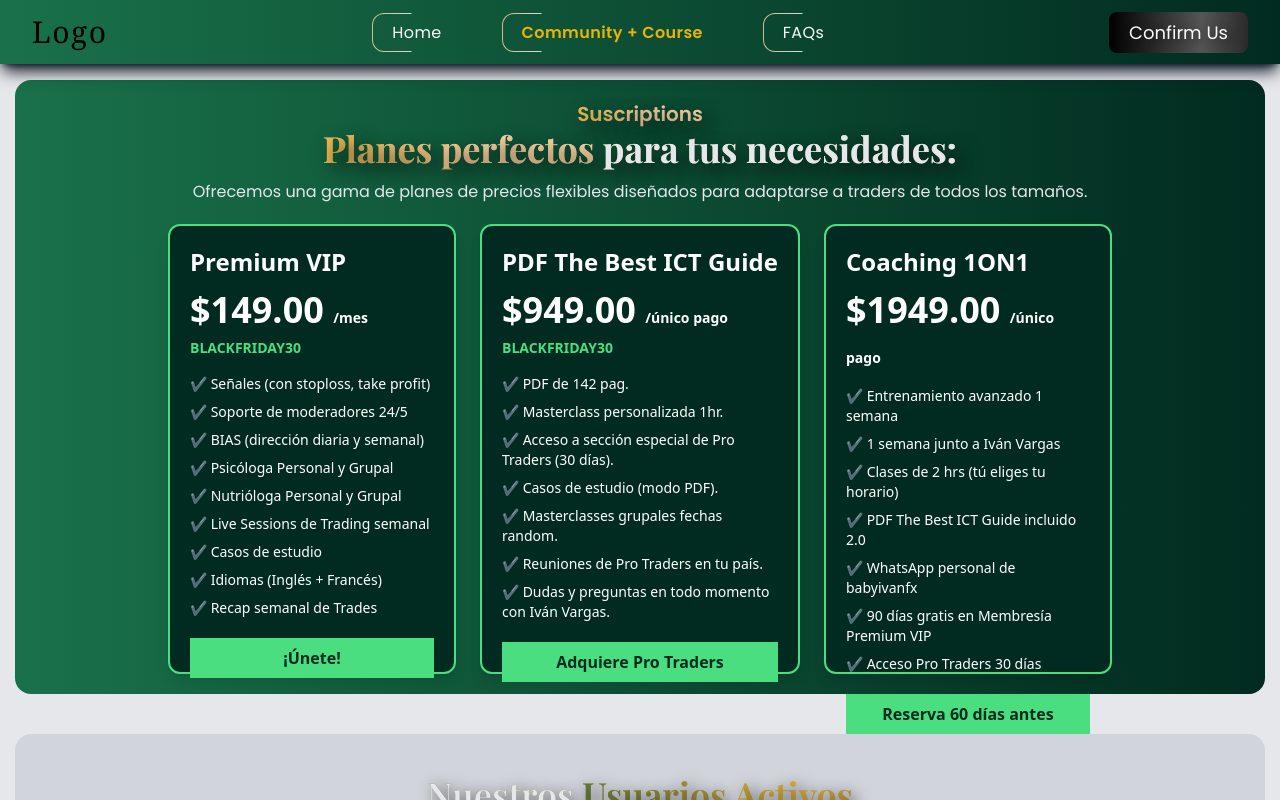
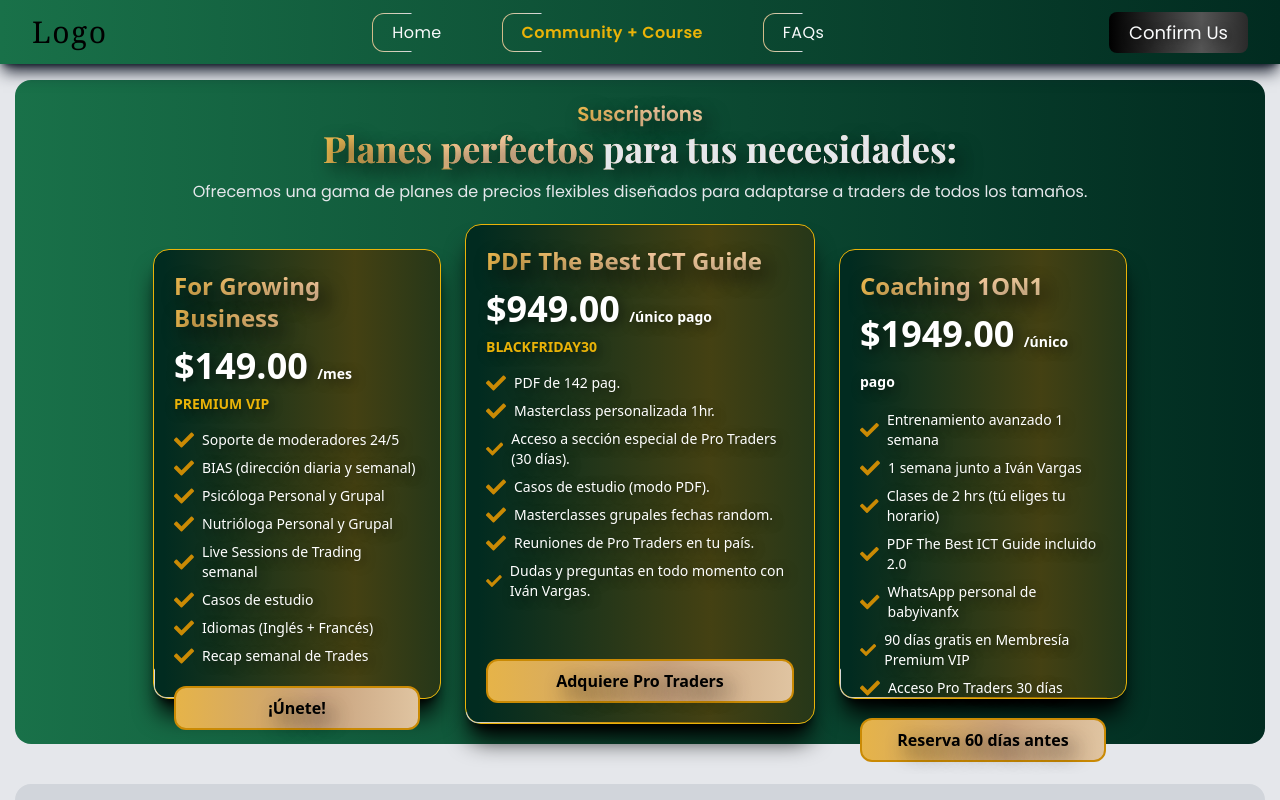
Before and after one commit to Yedixdev/FX.KILLERS-Traders, a React (Vite) app: page /suscriptions in a window 1280 px wide. Shown: the top 800 px of the page. Built offline with nearby package versions, Linux system fonts and the light colour scheme; a web font is replaced by a local one.

Commit message:
Interfaz de Planes

```diff
--- a/src/App.css
+++ b/src/App.css
@@ -2,7 +2,7 @@
   padding: 0;
   margin: 0;
   box-sizing: border-box;
-  font-family: sans-serif;
+  font-family: "Poppins";
 }
 
 body {
@@ -13,7 +13,6 @@ body {
   background-position: center; /* Centra el fondo */
   margin: 0; /* Elimina márgenes del body */
   padding: 0; /* Elimina padding del body */
-  font-family: "Poppins", sans-serif; /* Fuente general */
   color: #101010; /* Color de texto general */
 }
 
--- a/src/components/FAQs-Accordions.tsx
+++ b/src/components/FAQs-Accordions.tsx
@@ -72,7 +72,6 @@ const FAQsAccordions: React.FC = () => {
           </div>
         </div>
 
-        {/* Acordeones */}
         <motion.div
           className="flex flex-col gap-6 w-full md:w-[600px]"
           initial={{ opacity: 0, x: 50 }}
@@ -128,7 +127,6 @@ const FAQsAccordions: React.FC = () => {
             ))
           )}
 
-          {/* Botón para volver al video */}
           {selectedCategory !== null && (
             <button
               onClick={() => setSelectedCategory(null)}
--- a/src/components/Suscriptions-PlansPay.tsx
+++ b/src/components/Suscriptions-PlansPay.tsx
@@ -1,84 +1,158 @@
-import { motion } from "framer-motion"
-const PlansPay = () => {
-   return(
+import React from 'react';
+import { motion } from "framer-motion";
+import { FaCheck } from "react-icons/fa";
+import { BorderBeam } from "@/components/ui/border-beam";
+interface Plan {
+  title: string;
+  price: string;
+  period: string;
+  tag?: string;
+  features: string[];
+  buttonText: string;
+  width?: string;
+  height?: string;
+}
+
+const PlansPay: React.FC = () => {
+  const plans: Plan[] = [
+    {
+      title: "For Growing Business",
+      price: "149.00",
+      period: "/mes",
+      tag: "PREMIUM VIP",
+      features: [
+        "Soporte de moderadores 24/5",
+        "BIAS (dirección diaria y semanal)",
+        "Psicóloga Personal y Grupal",
+        "Nutrióloga Personal y Grupal",
+        "Live Sessions de Trading semanal",
+        "Casos de estudio",
+        "Idiomas (Inglés + Francés)",
+        "Recap semanal de Trades"
+      ],
+      buttonText: "¡Únete!",
+    },
+    {
+      title: "PDF The Best ICT Guide",
+      price: "949.00",
+      period: "/único pago",
+      tag: "BLACKFRIDAY30",
+      features: [
+        "PDF de 142 pag.",
+        "Masterclass personalizada 1hr.",
+        "Acceso a sección especial de Pro Traders (30 días).",
+        "Casos de estudio (modo PDF).",
+        "Masterclasses grupales fechas random.",
+        "Reuniones de Pro Traders en tu país.",
+        "Dudas y preguntas en todo momento con Iván Vargas."
+      ],
+      buttonText: "Adquiere Pro Traders",
+      width: "w-[350px]",
+      height: "h-[500px]"
+    },
+    {
+      title: "Coaching 1ON1",
+      price: "1949.00",
+      period: "/único pago",
+      features: [
+        "Entrenamiento avanzado 1 semana",
+        "1 semana junto a Iván Vargas",
+        "Clases de 2 hrs (tú eliges tu horario)",
+        "PDF The Best ICT Guide incluido 2.0",
+        "WhatsApp personal de babyivanfx",
+        "90 días gratis en Membresía Premium VIP",
+        "Acceso Pro Traders 30 días"
+      ],
+      buttonText: "Reserva 60 días antes",
+    }
+  ];
+
+  const cardVariants = {
+    hidden: (index: number) => ({
+      opacity: 0,
+      x: index === 1 ? 0 : index === 0 ? 100 : -100,
+      y: index === 1 ? 100 : 0,
+      scale: index === 1 ? 0.1 : 1,
+    }),
+    visible: (index: number) => ({
+      opacity: 1,
+      x: 0,
+      y: 0,
+      scale: 1,
+      transition: {
+        duration: 0.6,
+        delay: index === 1 ? 0 : 2,
+        ease: "easeOut"
+      }
+    }),
+  };
+return (
     <motion.div
-      className="xl:w-[1250px] bg-gradient-green h-auto mx-auto  p-3 lg:rounded-2xl flex flex-col py-5 justify-center items-center"
-      initial={{ opacity: 0, y: 50 }}
+      className="xl:w-[1250px] bg-gradient-green h-auto mx-auto p-3 lg:rounded-2xl flex flex-col py-5 justify-center items-center"
+      initial={{ opacity: 0, y: -50 }}
       whileInView={{ opacity: 1, y: 0 }}
       viewport={{ once: false, amount: 0.3 }}
-      transition={{ duration: 0.5 }}
+      transition={{ duration: 0.8 }}
     >
-         <span className="font-poppins font-semibold contact-home-highlight text-xl">Suscriptions</span>
-         <div className="text-4xl font-display font-bold contact-home-highlight text-center pb-3 ">
-            <span className="contact-home-highlight"> Planes perfectos </span>
+      <span className="font-poppins font-semibold contact-home-highlight text-xl">
+        Suscriptions
+      </span>
+      <div className="text-4xl font-display font-bold contact-home-highlight text-center pb-3">
+        <span className="contact-home-highlight">Planes perfectos </span>
         <span className="text-gray-200"> para tus necesidades:</span>
       </div>
-         <div className="font-poppins text-gray-200  text-center">Ofrecemos una gama de planes de precios flexibles diseñados para adaptarse a traders de todos los tamaños.</div>
-         <div className="w-full flex justify-center gap-6 items-center mt-5">
-
-            <div className="bg-green2 text-white h-[450px] w-72 rounded-xl border-2 border-green-400 p-5 flex flex-col justify-between shadow-lg">
-               <div>
-                  <h2 className="text-2xl font-bold">Premium VIP</h2>
-                  <p className="text-4xl font-bold mt-3">$149.00 <span className="text-sm">/mes</span></p>
-                  <p className="text-green-400 text-sm font-semibold mt-2">BLACKFRIDAY30</p>
+      <div className="font-poppins text-gray-200 text-center">
+        Ofrecemos una gama de planes de precios flexibles diseñados para adaptarse a traders de todos los tamaños.
+      </div>
+      <div className="w-full flex flex-wrap justify-center gap-6 items-center mt-5">
+        {plans.map((plan, index) => (
+          <motion.div
+            key={index}
+            custom={index}
+            variants={cardVariants}
+            initial="hidden"
+            whileInView="visible"
+            viewport={{ once: false, amount: 0.3 }}
+            className={`plant-bg-black text-white ${plan.height || "h-[450px]"} ${plan.width || "w-72"} rounded-2xl border-[1px] border-yellow-500 p-5 flex flex-col justify-between shadow-xl shadow-black relative`}
+            whileHover={{
+              scale: 1.05,
+              transition: { duration: 0.2 }
+            }}
+          >
+            <div className="absolute inset-0">
+              <BorderBeam size={250} duration={25} delay={9} className="z-0 rounded-xl" />
+            </div>
+            <div className="relative z-10">
+              <h2 className="text-2xl font-bold contact-home-highlight">{plan.title}</h2>
+              <p className="text-4xl font-bold mt-3">${plan.price} <span className="text-sm">{plan.period}</span></p>
+              {plan.tag && <p className="text-yellow-500 text-sm font-semibold mt-2">{plan.tag}</p>}
               <ul className="text-sm mt-4 space-y-2">
-                  <li>✔️ Señales (con stoploss, take profit)</li>
-                  <li>✔️ Soporte de moderadores 24/5</li>
-                  <li>✔️ BIAS (dirección diaria y semanal)</li>
-                  <li>✔️ Psicóloga Personal y Grupal</li>
-                  <li>✔️ Nutrióloga Personal y Grupal</li>
-                  <li>✔️ Live Sessions de Trading semanal</li>
-                  <li>✔️ Casos de estudio</li>
-                  <li>✔️ Idiomas (Inglés + Francés)</li>
-                  <li>✔️ Recap semanal de Trades</li>
+                {plan.features.map((feature, featureIndex) => (
+                  <motion.li
+                    key={featureIndex}
+                    initial={{ opacity: 0, x: -20 }}
+                    whileInView={{ opacity: 1, x: 0 }}
+                    transition={{ delay: 0.1 * featureIndex }}
+                    className="flex items-center gap-2"
+                  >
+                    <FaCheck className="text-yellow-600 text-xl"/>
+                    {feature}
+                  </motion.li>
+                ))}
               </ul>
             </div>
-               <button className="bg-green-400 text-green2 font-bold py-2 px-4 rounded-lg mt-5">
-                  ¡Únete!
-               </button>
-            </div>
-
-            <div className="bg-green2 text-white h-[450px] w-80 rounded-xl border-2 border-green-400 p-5 flex flex-col justify-between shadow-lg">
-               <div>
-                  <h2 className="text-2xl font-bold">PDF The Best ICT Guide</h2>
-                  <p className="text-4xl font-bold mt-3">$949.00 <span className="text-sm">/único pago</span></p>
-                  <p className="text-green-400 text-sm font-semibold mt-2">BLACKFRIDAY30</p>
-                  <ul className="text-sm mt-4 space-y-2">
-                  <li>✔️ PDF de 142 pag.</li>
-                  <li>✔️ Masterclass personalizada 1hr.</li>
-                  <li>✔️ Acceso a sección especial de Pro Traders (30 días).</li>
-                  <li>✔️ Casos de estudio (modo PDF).</li>
-                  <li>✔️ Masterclasses grupales fechas random.</li>
-                  <li>✔️ Reuniones de Pro Traders en tu país.</li>
-                  <li>✔️ Dudas y preguntas en todo momento con Iván Vargas.</li>
-                  </ul>
-               </div>
-               <button className="bg-green-400 text-green2 font-bold py-2 px-4 rounded-lg mt-5">
-                  Adquiere Pro Traders
-               </button>
-            </div>
-
-            <div className="bg-green2 text-white h-[450px] w-72 rounded-xl border-2 border-green-400 p-5 flex flex-col justify-between shadow-lg">
-               <div>
-                  <h2 className="text-2xl font-bold">Coaching 1ON1</h2>
-                  <p className="text-4xl font-bold mt-3">$1949.00 <span className="text-sm">/único pago</span></p>
-                  <ul className="text-sm mt-4 space-y-2">
-                  <li>✔️ Entrenamiento avanzado 1 semana</li>
-                  <li>✔️ 1 semana junto a Iván Vargas</li>
-                  <li>✔️ Clases de 2 hrs (tú eliges tu horario)</li>
-                  <li>✔️ PDF The Best ICT Guide incluido 2.0</li>
-                  <li>✔️ WhatsApp personal de babyivanfx</li>
-                  <li>✔️ 90 días gratis en Membresía Premium VIP</li>
-                  <li>✔️ Acceso Pro Traders 30 días</li>
-                  </ul>
-               </div>
-               <button className="bg-green-400 text-green2 font-bold py-2 px-4 rounded-lg mt-5">
-                  Reserva 60 días antes
-               </button>
-            </div>
+            <motion.button
+              whileHover={{ scale: 1.05 }}
+              whileTap={{ scale: 0.95 }}
+              className="plant-bg-yellow border-2 border-yellow-600 text-black font-bold py-2 px-4 rounded-xl mt-5 relative z-10"
+            >
+              {plan.buttonText}
+            </motion.button>
+          </motion.div>
+        ))}
       </div>
     </motion.div>
-   )
-}
+  );
+};
 
-export default PlansPay
+export default PlansPay;
--- a/src/index.css
+++ b/src/index.css
@@ -106,10 +106,40 @@
   color: #ebebeb;
 }
 
+.plant-bg-black {
+  background: linear-gradient(
+    90deg,
+    #012b20,
+    hsl(56, 57%, 17%),
+    #012b20,
+    #012b20
+  );
+  background-size: 200% 100%;
+  text-shadow: 3px 3px 10px rgba(0, 0, 0, 0.5);
+  animation: gradientEffect 6s ease-in-out infinite,
+    shadowEffect 6s ease-in-out infinite;
+  transition: transform 2s ease, box-shadow 2s ease, background-color 2s ease,
+    color 2s ease, font-weight 2s ease, background-size 2s ease;
+}
+
+.plant-bg-yellow {
+  background: linear-gradient(90deg, #eab642, #c7a17c, #efdab8, #eab642);
+  background-size: 200% 100%;
+  text-shadow: 3px 3px 10px rgba(0, 0, 0, 0.5);
+  animation: gradientEffect 4s ease-in-out infinite,
+    shadowEffect 4s ease-in-out infinite;
+}
+
+.plant-bg-yellow:hover {
+  /* Estilos para cuando el mouse está sobre el botón */
+  transform: scale(1.1); /* Aumenta el tamaño en un 10% */
+  filter: brightness(90%); /* Disminuye ligeramente el brillo */
+  animation: gradientEffectHover 4s ease-in-out infinite,
+    shadowEffectHover 4s ease-in-out infinite;
+  color: #ffffff;
+}
+
 /* Estilos para los titulos verdes  --------------------------------------------- */
-/* */
-
-/* Animación del gradiente */
 .title-home-section {
   background: linear-gradient(
     90deg,
```
Lines whose indentation alone changed are shown as unchanged.
